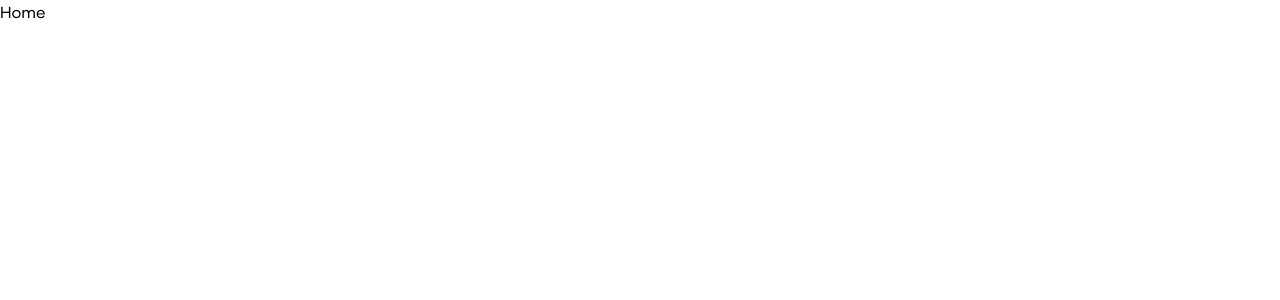
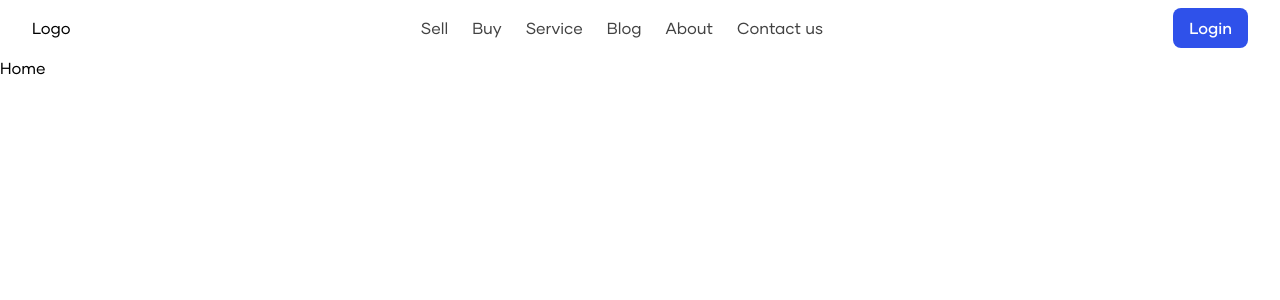
Before and after one commit to Kingsuk23/untitled-frontend, a Next.js app: page / in a window 1280 px wide. Shown: the top 300 px of the page. Built offline with nearby package versions, Linux system fonts and the light colour scheme.

Commit message:
feat-Create nav bar

```diff
--- a/src/app/layout.tsx
+++ b/src/app/layout.tsx
@@ -1,6 +1,8 @@
 import type { Metadata } from "next";
 import localFont from "next/font/local";
 import "../styles/globals.css";
+import Container from "@/components/container";
+import Navbar from "@/components/navbar";
 
 const gilmer = localFont({
   src: [
@@ -44,6 +46,9 @@ export default function RootLayout({
       className={`${gilmer.className} antialiased`}
     >
       <body className="overflow-x-hidden bg-bg-primary-default text-base font-normal text-text-primary-default">
+        <Container>
+          <Navbar />
+        </Container>
         {children}
       </body>
     </html>
--- /dev/null
+++ b/src/components/container.tsx
@@ -0,0 +1,13 @@
+interface ContainerProps {
+  children: React.ReactNode;
+}
+
+const Container: React.FC<ContainerProps> = ({ children }) => {
+  return (
+    <div className="relative mx-auto flex flex-col justify-between px-2 md:max-w-7xl md:px-4">
+      {children}
+    </div>
+  );
+};
+
+export default Container;
--- /dev/null
+++ b/src/components/navbar.tsx
@@ -0,0 +1,107 @@
+"use client";
+
+import { NavLinks } from "@/lib/utils";
+import Link from "next/link";
+import { useState } from "react";
+import { BiMenu, BiX } from "react-icons/bi";
+
+const Navbar = () => {
+  const [isOpen, setIsOpen] = useState(false);
+
+  const toggleMenu = () => setIsOpen((prev) => !prev);
+
+  return (
+    <header className="w-full h-14 flex justify-between items-center relative px-4">
+      {/* Logo */}
+      <Link
+        href="/"
+        className="outline-none focus-visible:ring focus-visible:ring-offset-2 focus-visible:rounded-sm focus-visible:ring-border-primary-hover"
+      >
+        Logo
+      </Link>
+
+      {/* Desktop Menu */}
+      <nav className="hidden md:flex gap-6">
+        {NavLinks.map(({ href, name }) => (
+          <Link
+            key={name}
+            href={href}
+            className="text-text-secondary-default hover:text-text-primary-hover"
+          >
+            {name}
+          </Link>
+        ))}
+      </nav>
+
+      {/* Desktop Login */}
+      <Link
+        href="/login"
+        className="hidden md:inline-block py-2 px-4 bg-button-primary-default text-text-primary-inverted font-medium rounded-lg hover:bg-button-primary-hover"
+      >
+        Login
+      </Link>
+
+      {/* Mobile Toggle */}
+      <div
+        className="w-10 h-10 flex justify-center items-center md:hidden cursor-pointer"
+        onClick={toggleMenu}
+      >
+        {isOpen ? (
+          <BiX
+            size={24}
+            className="text-icon-secondary-default hover:text-icon-primary-hover active:text-icon-primary-active"
+          />
+        ) : (
+          <BiMenu
+            size={24}
+            className="text-icon-secondary-default hover:text-icon-primary-hover active:text-icon-primary-active"
+          />
+        )}
+      </div>
+
+      {/* Mobile Menu */}
+      {isOpen && (
+        <nav
+          className="absolute top-14 left-0 w-full h-[calc(100vh-56px)] bg-bg-primary-default flex flex-col
+         md:hidden"
+        >
+          <ul className="flex flex-col gap-5">
+            {NavLinks.map(({ href, name }) => (
+              <li key={name}>
+                <Link
+                  href={href}
+                  className="block py-2 text-text-secondary-default font-medium
+                  hover:bg-bg-primary-minimal px-2 rounded-md
+                  "
+                  onClick={() => setIsOpen(false)}
+                >
+                  {name}
+                </Link>
+              </li>
+            ))}
+          </ul>
+
+          {/* “Get Started” stays at bottom */}
+          <div className="mt-10 flex flex-col gap-6">
+            <Link
+              href="/join"
+              className="block w-full py-3 text-center bg-button-primary-default text-text-primary-inverted rounded-lg hover:bg-button-primary-hover"
+              onClick={() => setIsOpen(false)}
+            >
+              Get Started
+            </Link>
+            <Link
+              href="/login"
+              className="block w-full py-3 text-center bg-button-primary-default text-text-primary-inverted rounded-lg hover:bg-button-primary-hover"
+              onClick={() => setIsOpen(false)}
+            >
+              Login
+            </Link>
+          </div>
+        </nav>
+      )}
+    </header>
+  );
+};
+
+export default Navbar;
--- /dev/null
+++ b/src/lib/utils.ts
@@ -0,0 +1,8 @@
+export const NavLinks = [
+  { name: "Sell", href: "/sell" },
+  { name: "Buy", href: "/buy" },
+  { name: "Service", href: "/service" },
+  { name: "Blog", href: "/blog" },
+  { name: "About", href: "/about" },
+  { name: "Contact us", href: "/contact" },
+];
```
Also changed, not shown: package.json (+7 -6 lines), 1 other file (tests, documents, lock files or other folders).
